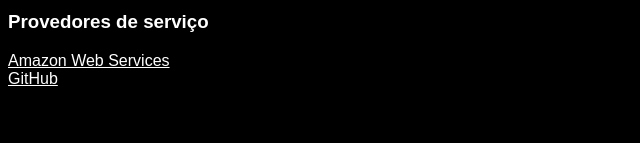
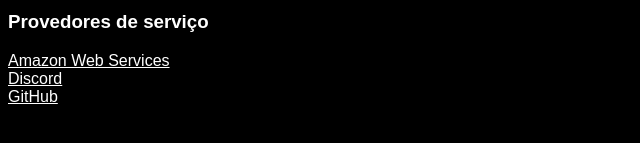
Before and after one commit to Junior1Plays/FJHackers, a plain HTML site: page privacy-policy.html in a window 1280 px wide. Shown: the part 493-636 px from the top of the page, 0-640 px from the left. Drawn offline with Linux system fonts and the light colour scheme.

Commit message:
Update privacy-policy.html

```diff
--- a/privacy-policy.html
+++ b/privacy-policy.html
@@ -16,6 +16,7 @@
 <p>Os dados coletados são criptografados durante o caminho dos nossos servidores, garantindo a segurança dos dados.</p>
 <h3>Provedores de serviço</h3>
 <a href="https://d1.awsstatic.com/legal/privacypolicy/AWS_Privacy_Notice_Portuguese_Translation_UpdateFinal.pdf">Amazon Web Services</a><br>
+<a href="https://discord.com/privacy">Discord</a><br>
 <a href="https://docs.github.com/pt/site-policy/privacy-policies/github-privacy-statement">GitHub</a>
 <style>
 body {
```
